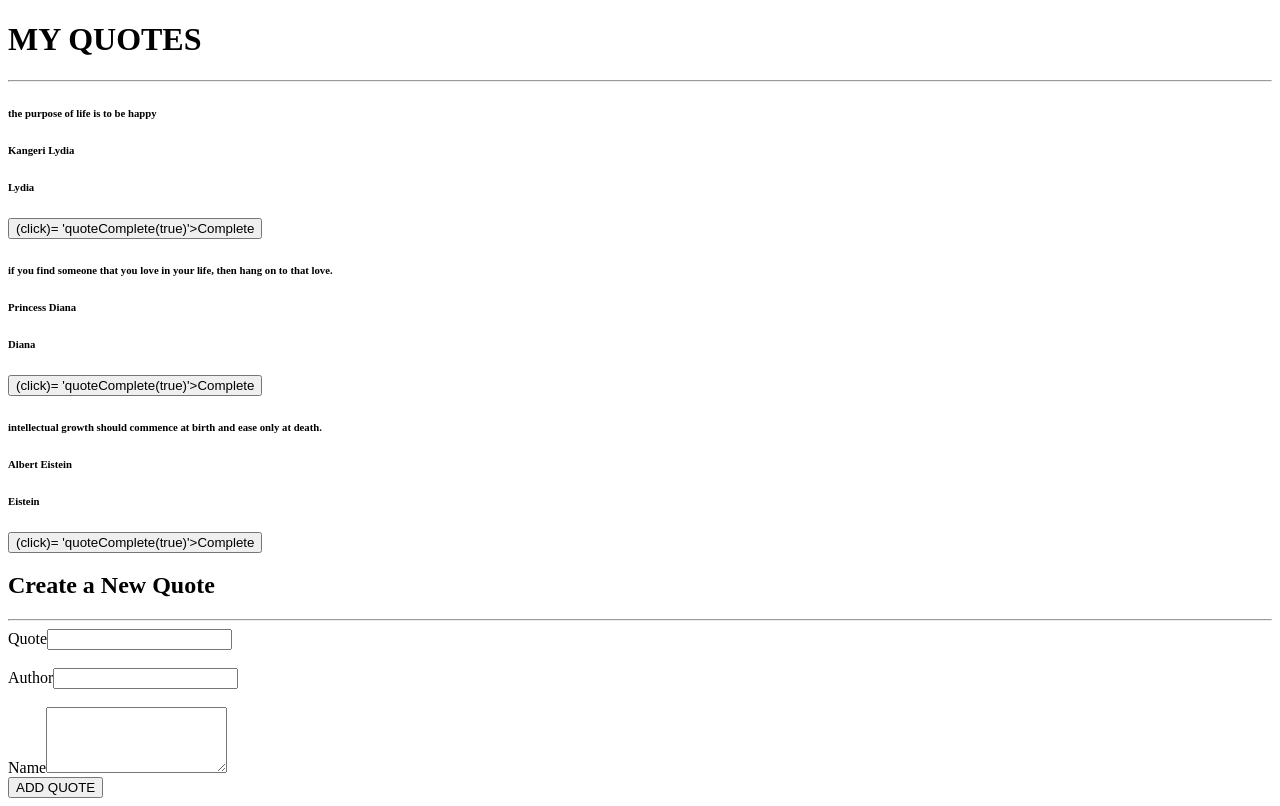
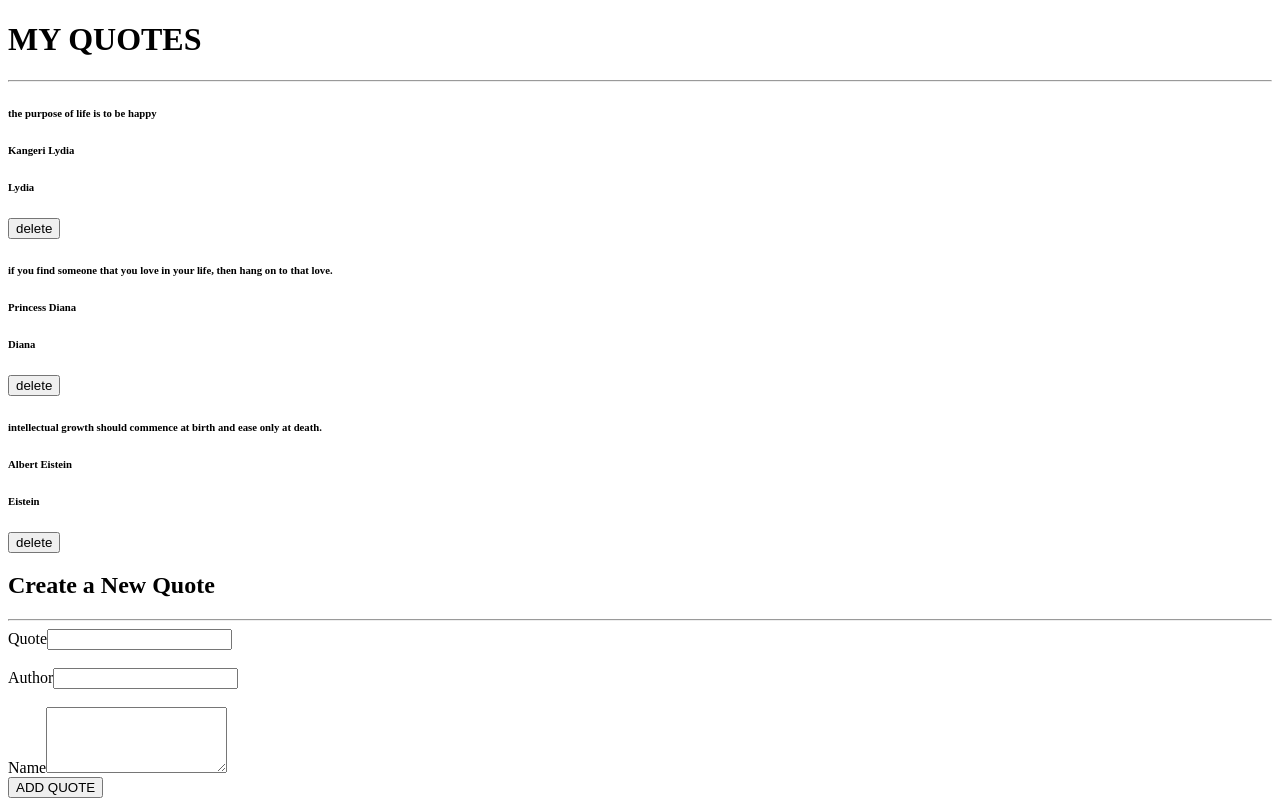
Before and after one commit to lydia-254/Quote-Web, an Angular app in the folder Quote/: page / in a window 1280 px wide. Built offline with nearby package versions, Linux system fonts and the light colour scheme.

Commit message:
Update session

```diff
--- a/Quote/src/app/quote-detail/quote-detail.component.html
+++ b/Quote/src/app/quote-detail/quote-detail.component.html
@@ -5,5 +5,5 @@
   <h6><b>{{quote.quote}}</b></h6>
   <h6>{{quote.author}}</h6>
   <h6>{{quote.name}}</h6>
-  <button> (click)= 'quoteComplete(true)'>Complete</button>
+  <button (click)='quoteComplete(true)' >delete</button>
 </div>
```
